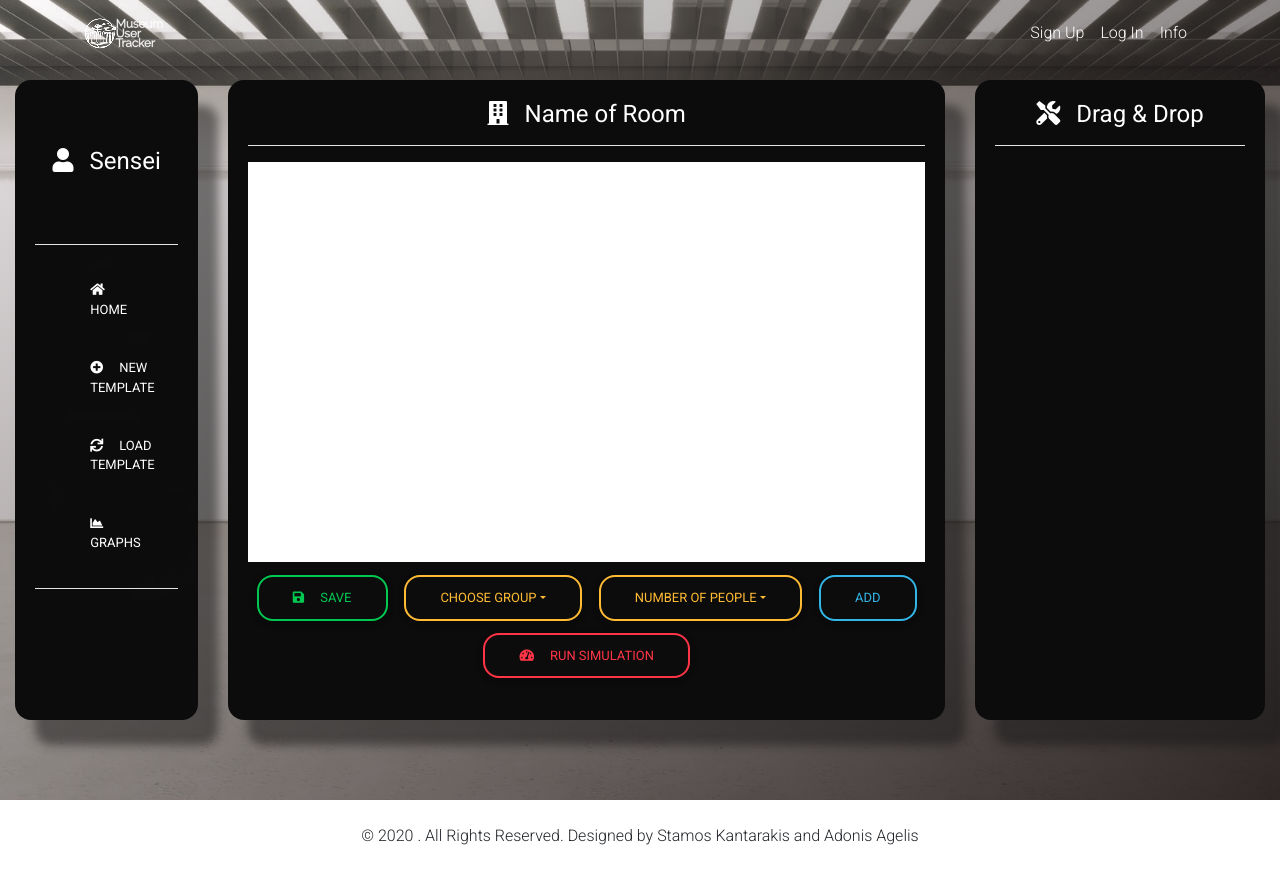
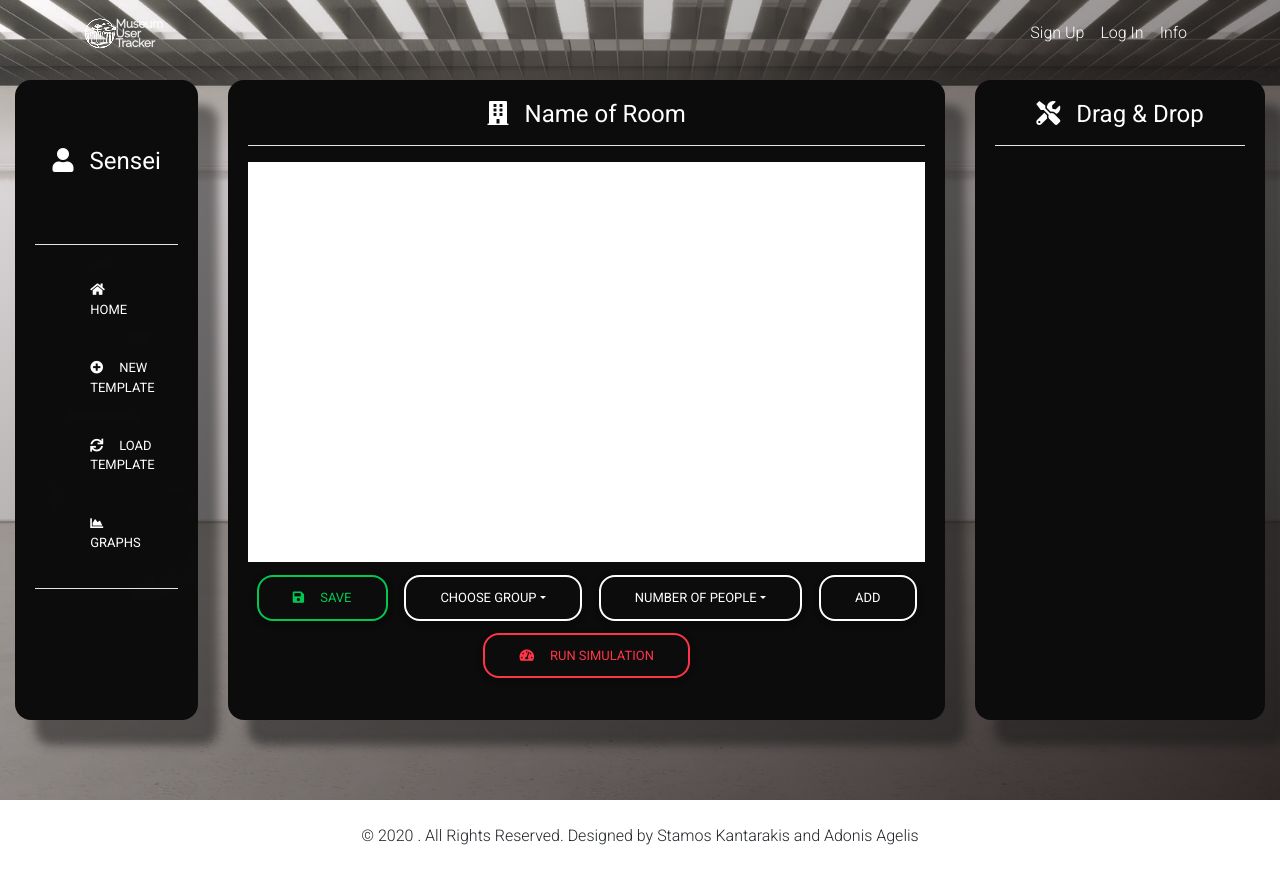
Before and after one commit to AdonisAgelis/thesis-project, a React (Create React App) app in the folder frontend/: page /profile in a window 1280 px wide. Both pictures are taken after a click on the button "NEW TEMPLATE". Built offline with nearby package versions, Linux system fonts and the light colour scheme.

Commit message:
Button colors

```diff
--- a/frontend/src/buttons.component.js
+++ b/frontend/src/buttons.component.js
@@ -36,7 +36,7 @@ class Buttons extends React.Component {
                         Save
                     </MDBBtn>
                   <MDBDropdown>
-                    <MDBDropdownToggle id="dd1" caret  rounded outline color="warning">
+                    <MDBDropdownToggle id="dd1" caret  rounded outline color="white">
                       Choose Group
                     </MDBDropdownToggle>
                     <MDBDropdownMenu basic>
@@ -46,7 +46,7 @@ class Buttons extends React.Component {
                     </MDBDropdownMenu>
                   </MDBDropdown>
                   <MDBDropdown>
-                    <MDBDropdownToggle caret id="dd2" rounded outline color="warning">
+                    <MDBDropdownToggle caret id="dd2" rounded outline color="white">
                       Number of people
                     </MDBDropdownToggle>
                     <MDBDropdownMenu basic>
@@ -55,7 +55,7 @@ class Buttons extends React.Component {
                       <MDBDropdownItem>3</MDBDropdownItem>
                     </MDBDropdownMenu>
                   </MDBDropdown>
-                    <MDBBtn id='add' outline color="info">Add</MDBBtn>
+                    <MDBBtn id='add' outline color="white">Add</MDBBtn>
                     <MDBBtn id="run" outline color="danger">
                       <MDBIcon
                         icon="tachometer-alt"
```
